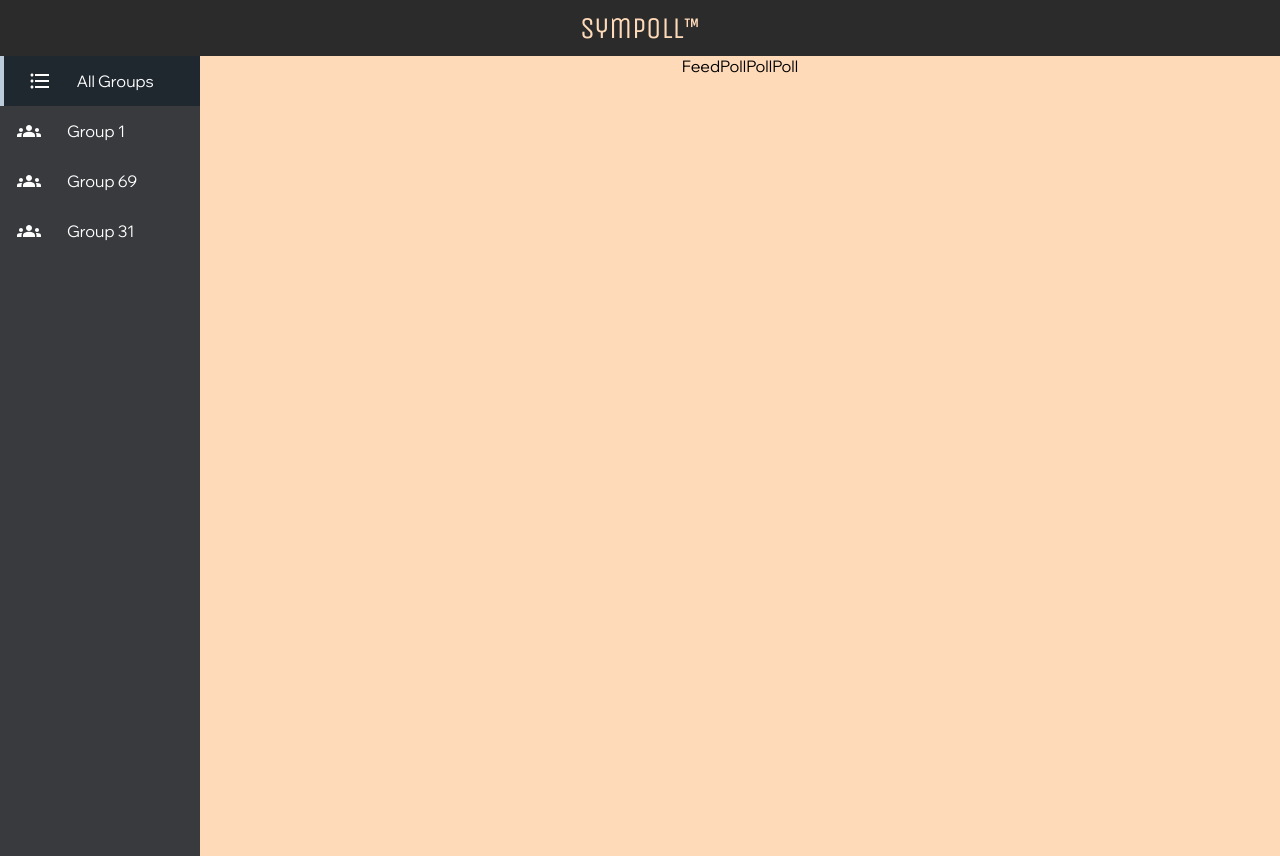
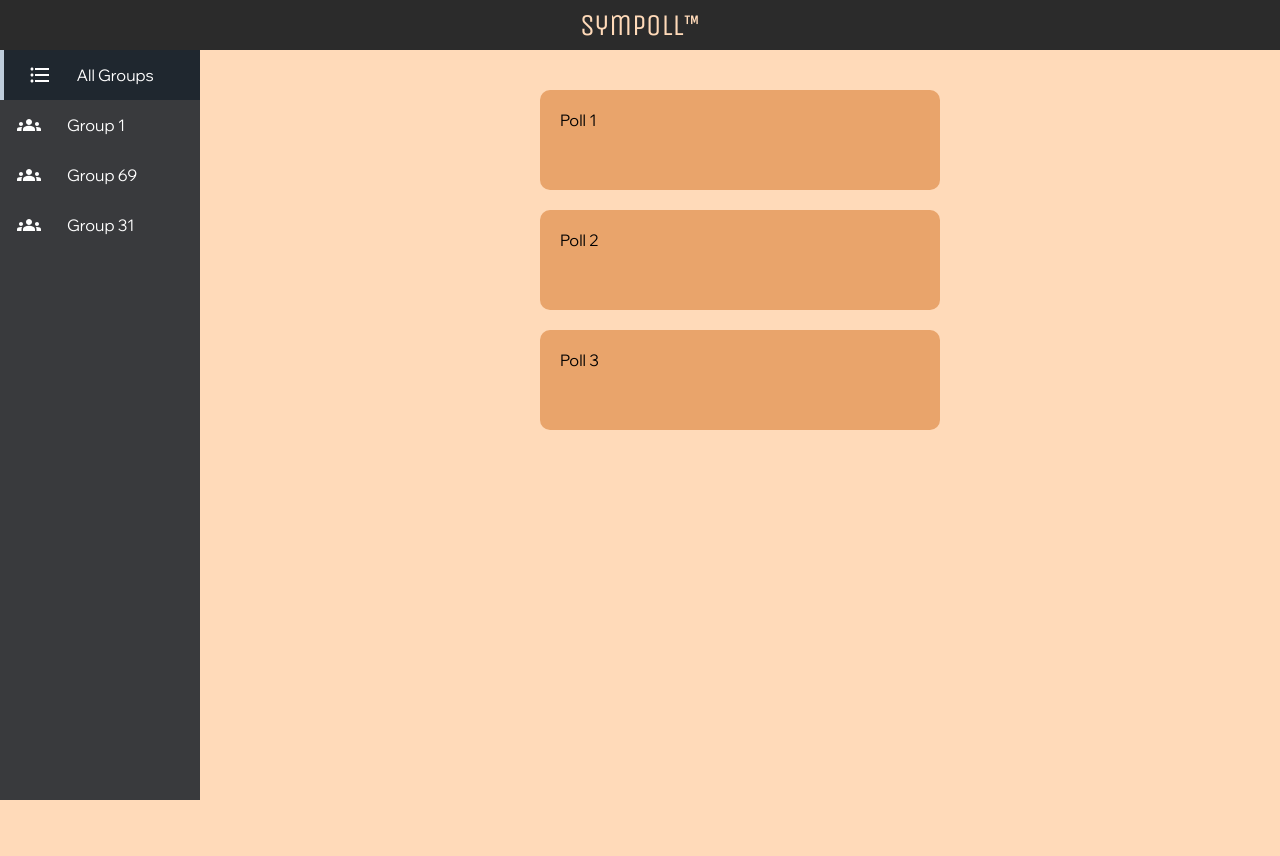
Before and after one commit to sympoll/front-end-service, a React (Vite) app: page /feed in a window 1280 px wide. After the commit the page ends 800 px from the top, so only its background shows below. Built offline with nearby package versions, Linux system fonts and the light colour scheme; a web font is replaced by a local one.

Commit message:
fixed layout of the feed page to handle multiple polls correctly

```diff
--- a/src/assets/styles/basics/base.scss
+++ b/src/assets/styles/basics/base.scss
@@ -19,6 +19,8 @@
   @mixin page-grid {
     display: grid;
     grid-template-columns: 200px auto;
+    grid-template-rows: 50px;
+    height: 100vh;
   }
 
   @mixin set-grid-location($row, $column) {
--- a/src/assets/styles/cmps/app-header/_AppHeader.scss
+++ b/src/assets/styles/cmps/app-header/_AppHeader.scss
@@ -3,8 +3,6 @@
     grid-column: 1 / 3;
     grid-row: 1;
     display: flex;
-    height: fit-content;
-    min-height: 7vh;
     background-color: $mainBgColor1;
     color: $mainBgColor0;
     font-size: 30px;
--- a/src/assets/styles/cmps/feed/_Feed.scss
+++ b/src/assets/styles/cmps/feed/_Feed.scss
@@ -1,6 +1,22 @@
 .feed-container {
     @include set-grid-location(2, 2);
+    display: grid;
+    grid-template-rows: min-content;
+    grid-template-columns: min-content;
+    justify-content: center;
+    align-content: flex-start;
+    margin-top: 40px;
+    grid-gap: 20px;
+}
+
+@mixin feed-item {
     display: flex;
-    align-items: flex-start;
+    background-color: $secondaryBgColor0;
+    border-radius: 10px;
     justify-content: center;
+    padding: 20px;
+    width: 400px;
+    min-height: 100px;
+    height: fit-content;
+    word-wrap: break-word;
 }
--- /dev/null
+++ b/src/assets/styles/cmps/feed/_Poll.scss
@@ -0,0 +1,11 @@
+.poll-item {
+    @include feed-item;
+}
+
+#poll-item-title {
+    width: 100%;
+}
+
+#poll-item-content {
+    width: 100%;
+}
--- a/src/assets/styles/cmps/sidebar/_Sidebar.scss
+++ b/src/assets/styles/cmps/sidebar/_Sidebar.scss
@@ -2,8 +2,6 @@
     @include set-grid-location(2, 1);
     background-color: $mainSidebarColor;
     color: white;
-    height: 100vh;
-    width: 100%;
   }
 
   .sidebar-container #sidebar-item-active {
--- a/src/assets/styles/main.scss
+++ b/src/assets/styles/main.scss
@@ -26,4 +26,5 @@
 
 // * Feed *
 @import 'cmps/feed/Feed';
+@import 'cmps/feed/Poll';
 @import 'cmps/feed/FeedPage';
--- a/src/assets/styles/setup/variables.scss
+++ b/src/assets/styles/setup/variables.scss
@@ -7,6 +7,7 @@ $secondaryFont: "Unica One", sans-serif;
 // ** Background Colors **
 $mainBgColor0: peachpuff;
 $mainBgColor1: rgb(43, 43, 43);
+$secondaryBgColor0: rgb(233, 164, 107);
 
 // ** Sidebar Colors **
 $mainSidebarColor: rgb(57, 58, 61);
--- a/src/cmps/feed/Feed.tsx
+++ b/src/cmps/feed/Feed.tsx
@@ -4,10 +4,9 @@ import Poll from "./Poll";
 export default function Feed() {
   return (
     <div className="feed-container">
-      Feed
-      <Poll />
-      <Poll />
-      <Poll />
+      <Poll title="Poll 1" />
+      <Poll title="Poll 2" />
+      <Poll title="Poll 3" />
     </div>
   );
 }
--- a/src/cmps/feed/Poll.tsx
+++ b/src/cmps/feed/Poll.tsx
@@ -1,5 +1,14 @@
 import React from "react";
 
-export default function Poll() {
-  return <div>Poll</div>;
+interface PollProps {
+  title: string;
 }
+
+export default function Poll({ title }: PollProps) {
+  return (
+    <section className="poll-item">
+      <div id="poll-item-title">{title}</div>
+      <div id="poll-item-content"></div>
+    </section>
+  );
+}
```
